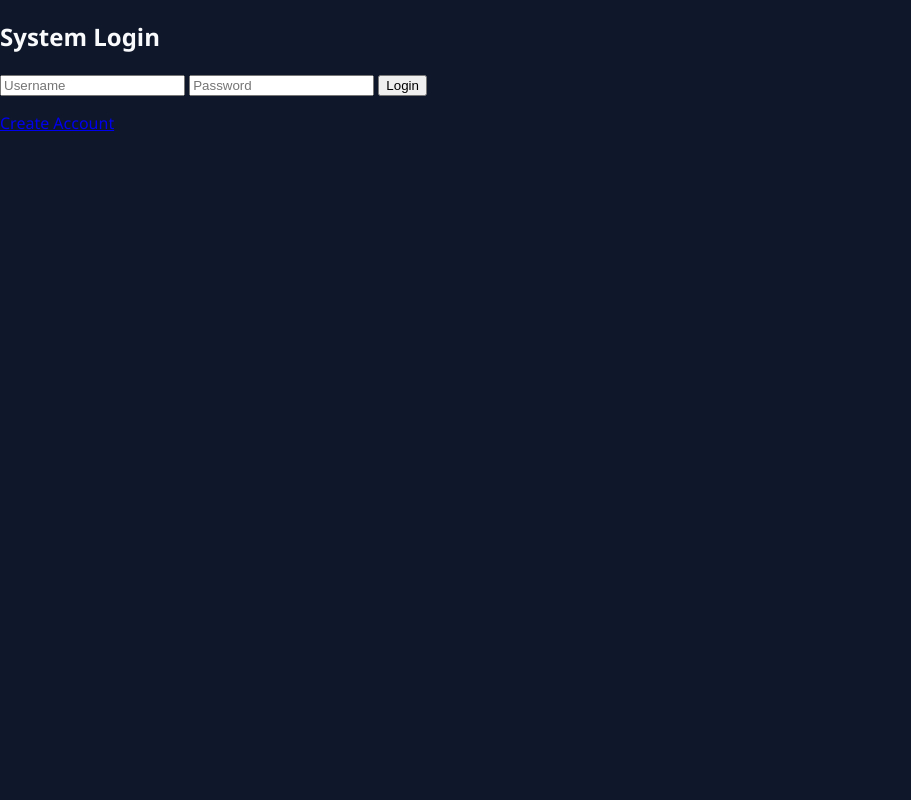
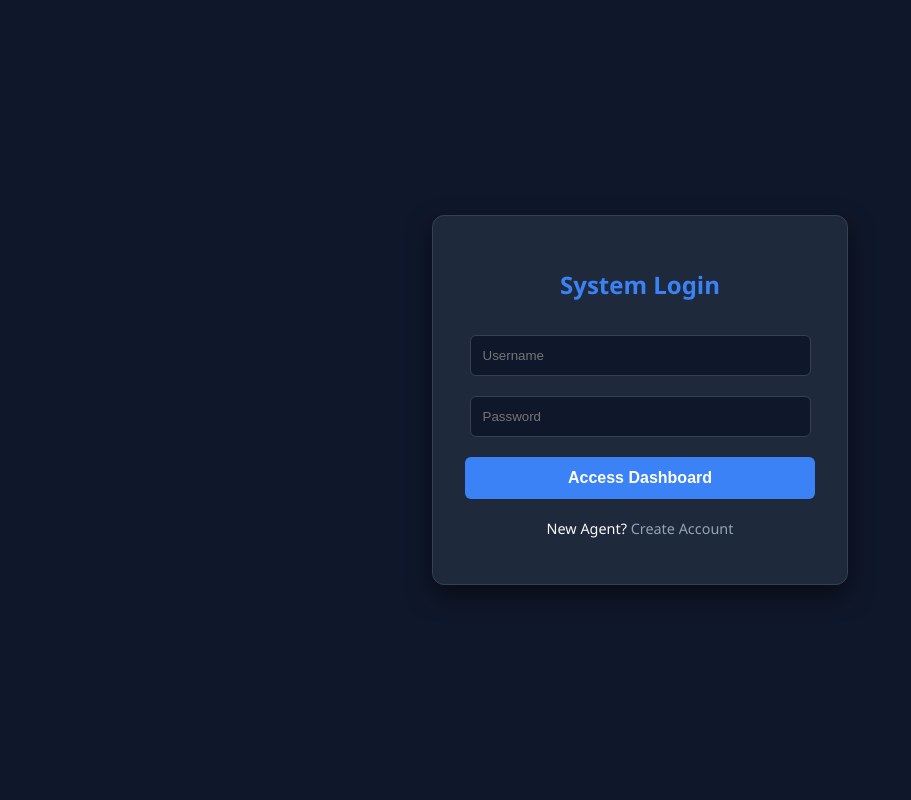
Before and after one commit to Mubyyy404/honeypot-cloud, a Flask app: page /login in a window 1280 px wide. Shown: the whole page, without its empty margins (0-911 px from the left). Run offline with Flask 3, Linux system fonts and the light colour scheme.

Commit message:
Revamp login page with new styles and layout

```diff
--- a/templates/login.html
+++ b/templates/login.html
@@ -1,14 +1,36 @@
 <!DOCTYPE html>
-<title>Login</title>
-<link rel="stylesheet" href="/static/style.css">
-<body class="auth-page">
-    <div class="auth-box">
+<html lang="en">
+<head>
+    <meta charset="UTF-8">
+    <title>Login - Sentinel</title>
+    <style>
+        body { margin:0; font-family:'Segoe UI', sans-serif; background:#0f172a; color:#f8fafc; display:flex; justify-content:center; align-items:center; height:100vh; }
+        .auth-card { background:#1e293b; padding:2rem; border-radius:12px; border:1px solid #334155; width:100%; max-width:350px; text-align:center; box-shadow:0 10px 25px rgba(0,0,0,0.5); }
+        h2 { margin-bottom:1.5rem; color:#3b82f6; }
+        input { width:90%; padding:12px; margin:10px 0; background:#0f172a; border:1px solid #334155; color:white; border-radius:6px; outline:none; }
+        input:focus { border-color:#3b82f6; }
+        button { width:100%; padding:12px; margin-top:10px; background:#3b82f6; border:none; color:white; border-radius:6px; font-weight:bold; cursor:pointer; font-size:1rem; }
+        button:hover { background:#2563eb; }
+        .links { margin-top:20px; font-size:0.9rem; }
+        a { color:#94a3b8; text-decoration:none; }
+        a:hover { color:#3b82f6; }
+        .alert { color:#ef4444; background:rgba(239,68,68,0.1); padding:10px; border-radius:6px; margin-bottom:15px; font-size:0.9rem; }
+    </style>
+</head>
+<body>
+    <div class="auth-card">
         <h2>System Login</h2>
+        {% with messages = get_flashed_messages() %}
+            {% if messages %}<div class="alert">{{ messages[0] }}</div>{% endif %}
+        {% endwith %}
         <form method="POST">
             <input type="text" name="username" placeholder="Username" required>
             <input type="password" name="password" placeholder="Password" required>
-            <button type="submit">Login</button>
+            <button type="submit">Access Dashboard</button>
         </form>
-        <p><a href="/register">Create Account</a></p>
+        <div class="links">
+            <p>New Agent? <a href="/register">Create Account</a></p>
+        </div>
     </div>
 </body>
+</html>
```
